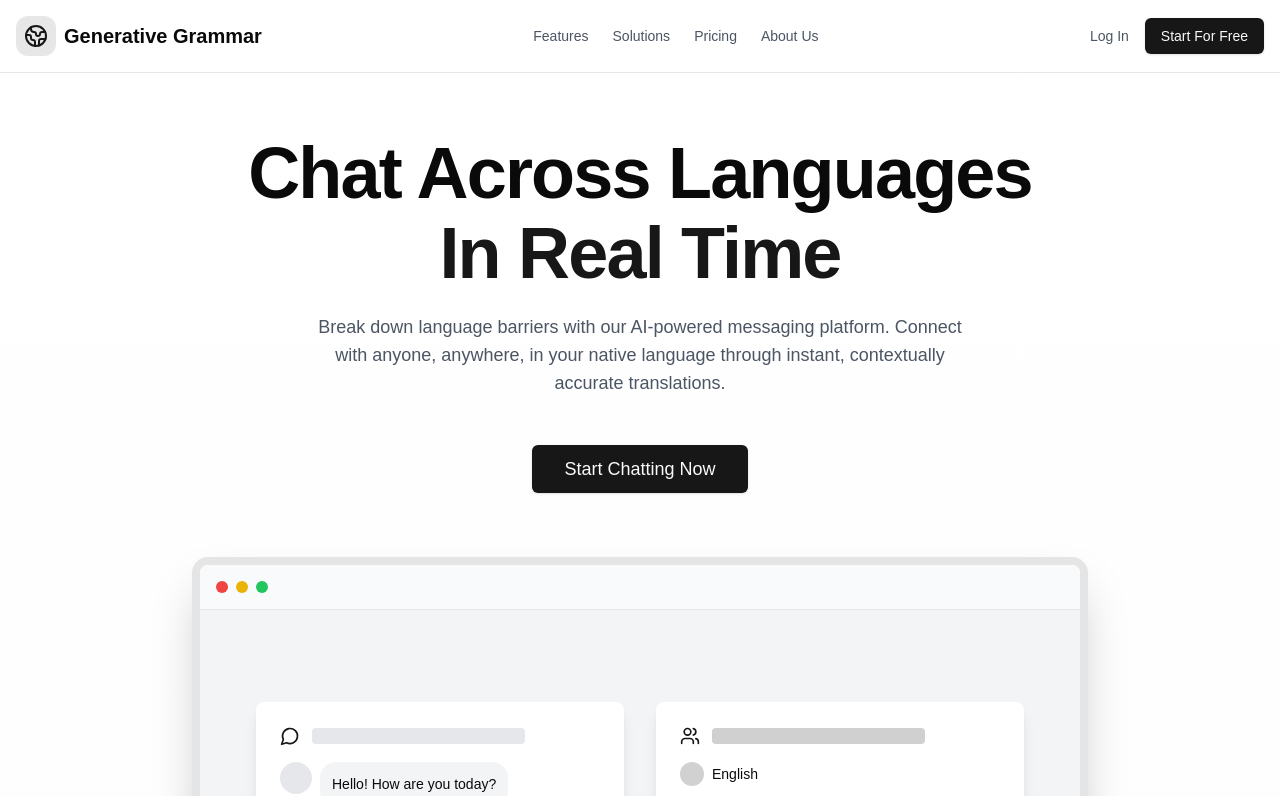
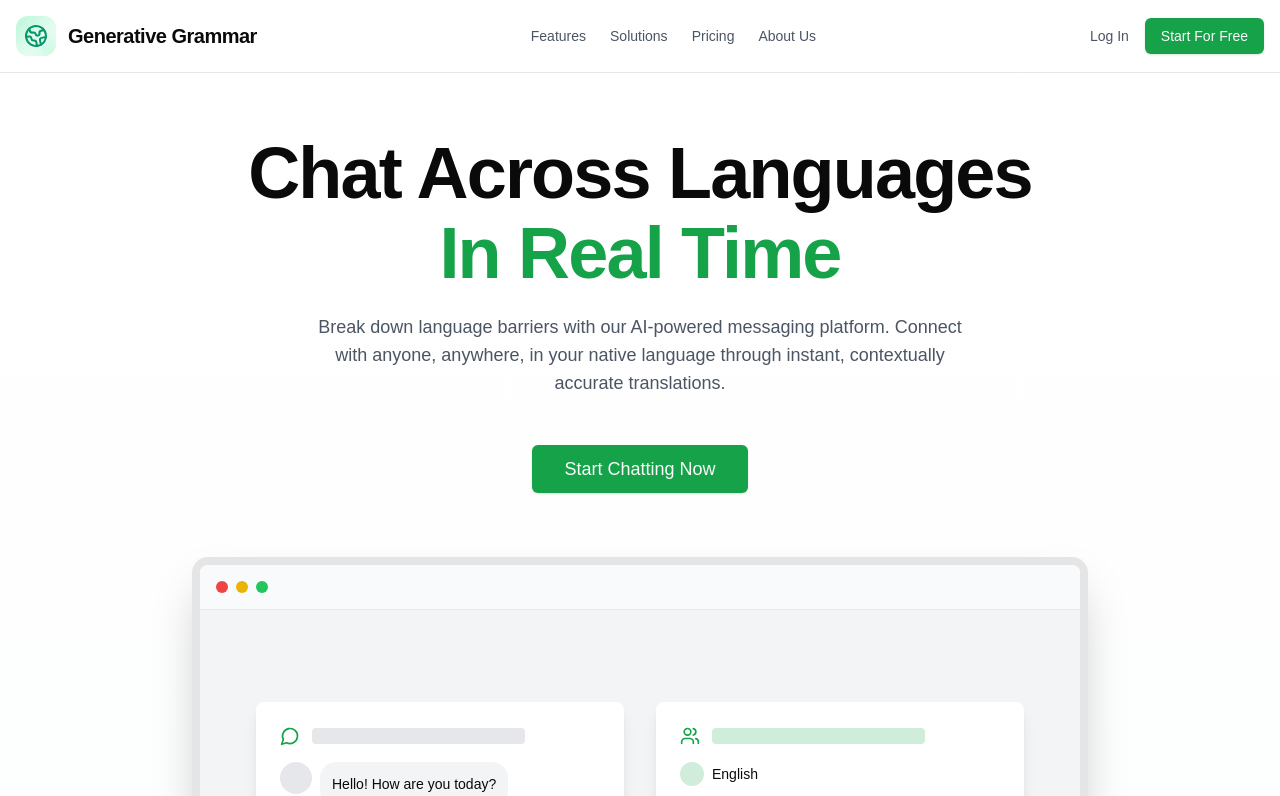
Before and after one commit to andrewlidong/generativeGrammarSplash, a Next.js app: page / in a window 1280 px wide. Shown: the top 796 px of the page. Built offline with nearby package versions, Linux system fonts and the light colour scheme.

Commit message:
update favicon

```diff
--- a/app/globals.css
+++ b/app/globals.css
@@ -20,7 +20,7 @@ body {
     --card-foreground: 0 0% 3.9%;
     --popover: 0 0% 100%;
     --popover-foreground: 0 0% 3.9%;
-    --primary: 0 0% 9%;
+    --primary: 142 76% 36%;
     --primary-foreground: 0 0% 98%;
     --secondary: 0 0% 96.1%;
     --secondary-foreground: 0 0% 9%;
@@ -47,7 +47,7 @@ body {
     --card-foreground: 0 0% 98%;
     --popover: 0 0% 3.9%;
     --popover-foreground: 0 0% 98%;
-    --primary: 0 0% 98%;
+    --primary: 142 76% 46%;
     --primary-foreground: 0 0% 9%;
     --secondary: 0 0% 14.9%;
     --secondary-foreground: 0 0% 98%;
--- a/app/layout.tsx
+++ b/app/layout.tsx
@@ -16,6 +16,12 @@ const geistMono = localFont({
 export const metadata: Metadata = {
   title: "Generative Grammar",
   description: "AI-powered language learning and translation platform",
+  icons: {
+    icon: [
+      { url: '/favicon.ico', sizes: '32x32' },
+      { url: '/icon.svg', type: 'image/svg+xml' }
+    ]
+  }
 };
 
 export default function RootLayout({
--- a/components/page.tsx
+++ b/components/page.tsx
@@ -13,17 +13,19 @@ export function BlockPage() {
             <div className="flex items-center gap-2">
               <Link
                 href="#"
-                className="flex items-center gap-2"
+                className="flex items-center gap-3"
                 scroll={false}
                 onClick={(e) => {
                   e.preventDefault()
                   window.scrollTo({ top: 0, behavior: 'smooth' })
                 }}
               >
-                <div className="h-10 w-10 bg-primary/10 rounded-xl flex items-center justify-center">
-                  <Globe2 className="h-6 w-6 text-primary" />
+                <div className="h-10 w-10 bg-gradient-to-br from-emerald-100 to-emerald-50 rounded-xl flex items-center justify-center relative overflow-hidden">
+                  <div className="absolute inset-0 bg-gradient-to-br from-emerald-200/50 via-transparent to-transparent" />
+                  <Globe2 className="h-6 w-6 text-emerald-600 relative z-10 transform -rotate-12" />
+                  <div className="absolute -bottom-2 -right-2 h-6 w-6 bg-emerald-100 rounded-full blur-sm" />
                 </div>
-                <span className="font-semibold text-xl">Generative Grammar</span>
+                <span className="font-semibold text-xl tracking-tight">Generative Grammar</span>
               </Link>
             </div>
             <div className="hidden md:flex items-center space-x-6">
```
Also changed, not shown: app/icon.svg (added).
